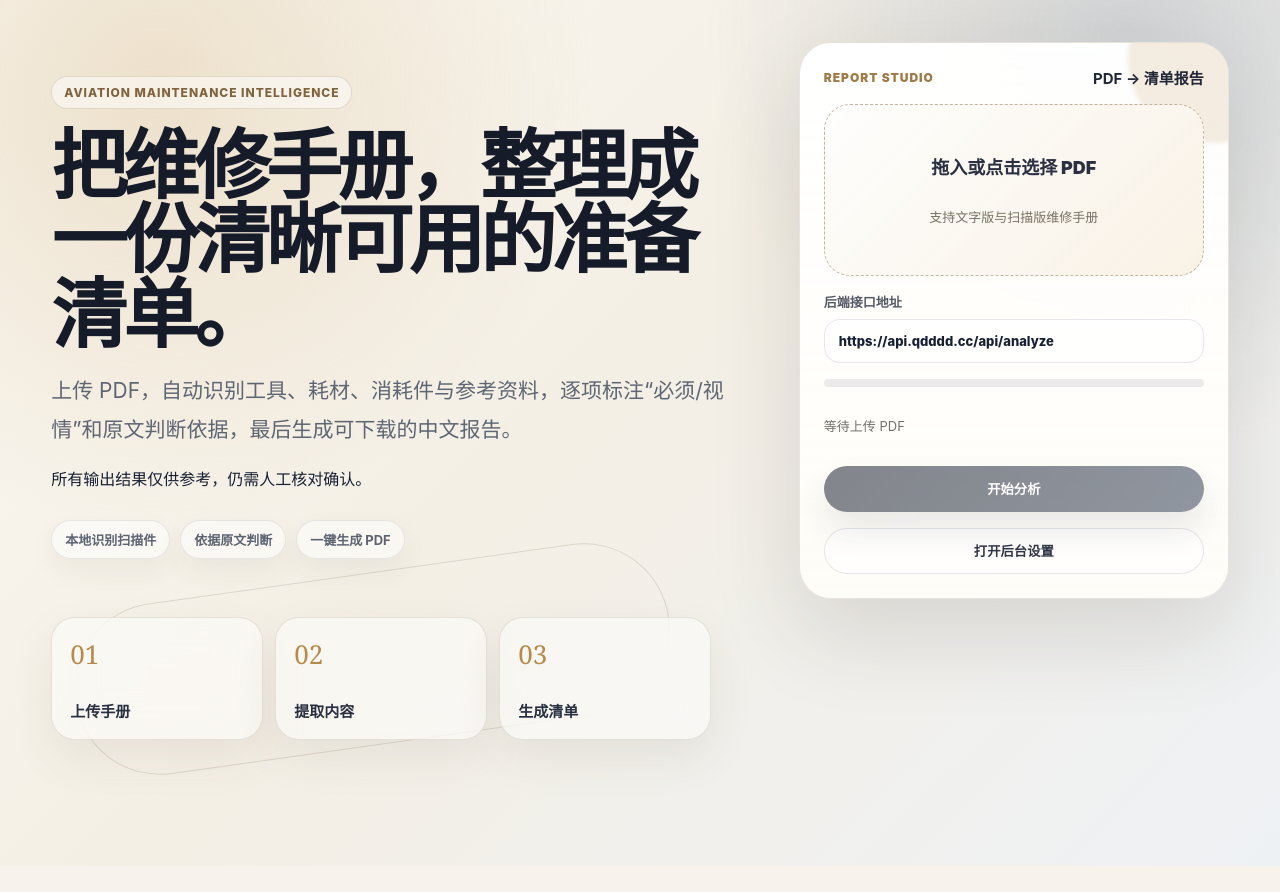
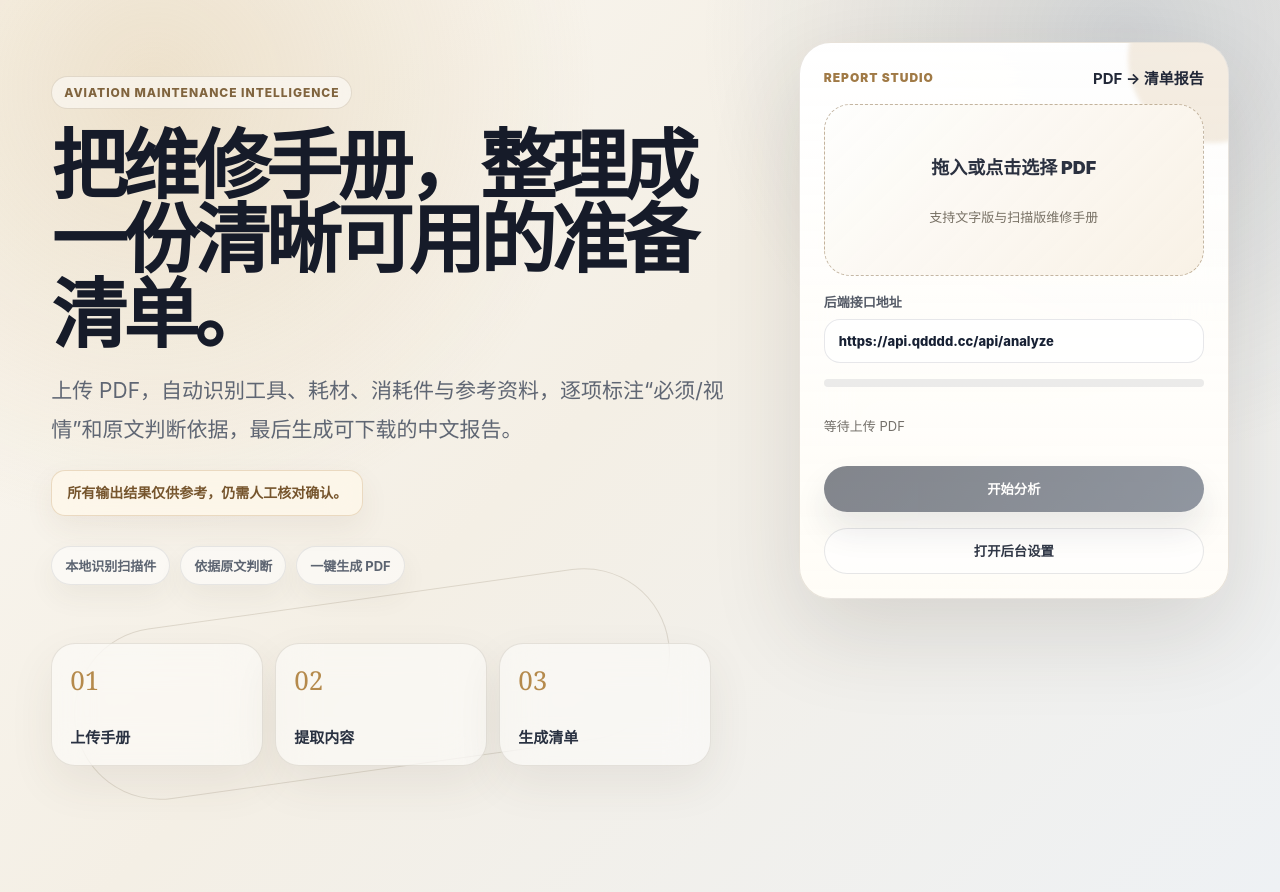
Before and after one commit to qdd0813/maintenance-manual-analyzer, a React (Vite) app: page / in a window 1280 px wide. Before the commit the page ends 866 px from the top, so only its background shows below. Built offline with nearby package versions, Linux system fonts and the light colour scheme.

Commit message:
Add manual review notice styling

```diff
--- a/frontend/src/app.css
+++ b/frontend/src/app.css
@@ -82,6 +82,22 @@ body {
   color: #5f6673;
   font-size: clamp(17px, 1.7vw, 21px);
   line-height: 1.85;
+}
+
+.reviewNotice {
+  width: fit-content;
+  max-width: 690px;
+  margin: 20px 0 0;
+  padding: 11px 15px;
+  border: 1px solid rgba(174, 127, 61, 0.24);
+  border-radius: 14px;
+  background: rgba(255, 248, 235, 0.72);
+  color: #76552d;
+  font-size: 14px;
+  font-weight: 800;
+  line-height: 1.6;
+  box-shadow: 0 12px 30px rgba(95, 74, 45, 0.07);
+  backdrop-filter: blur(16px);
 }
 
 .heroBadges {
```
